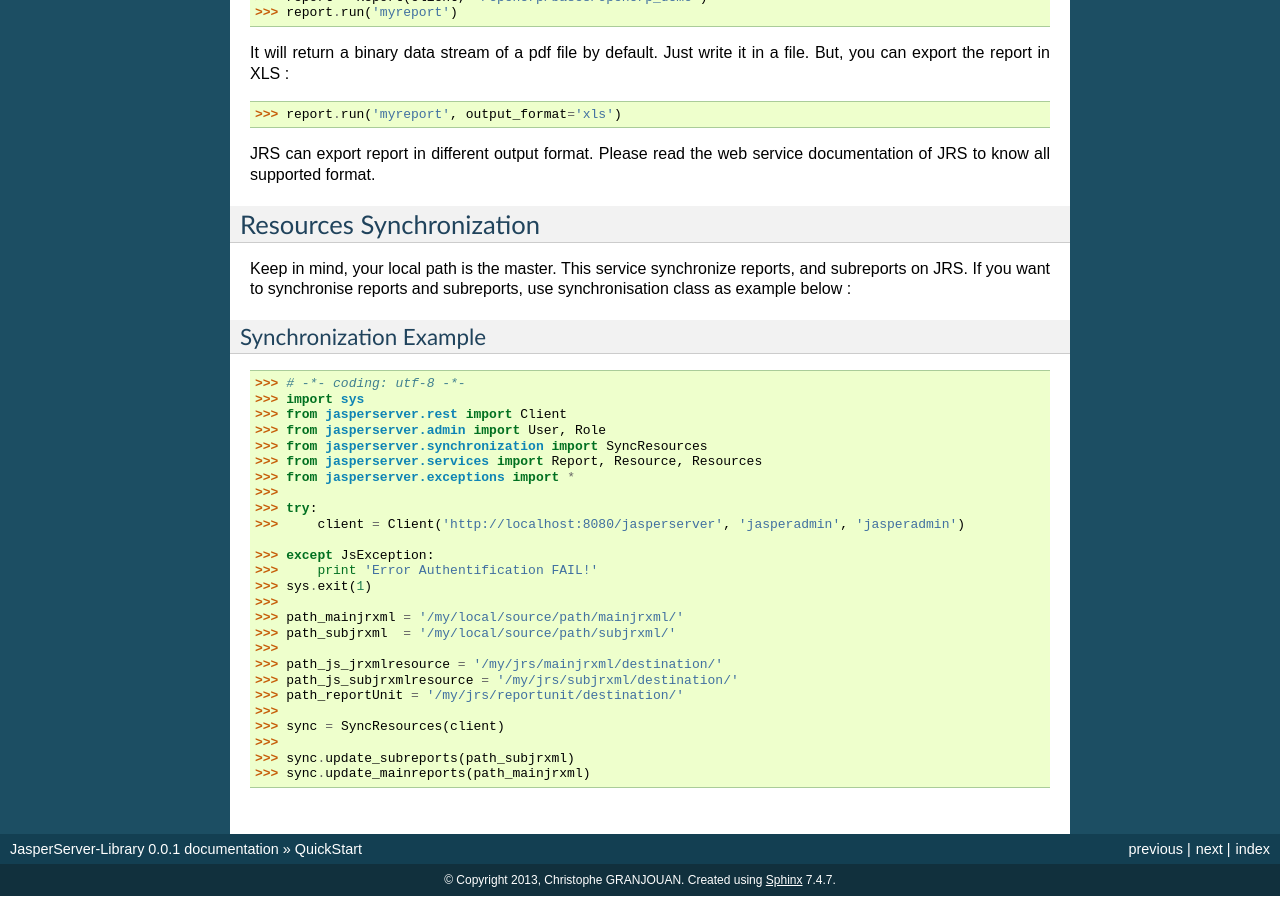
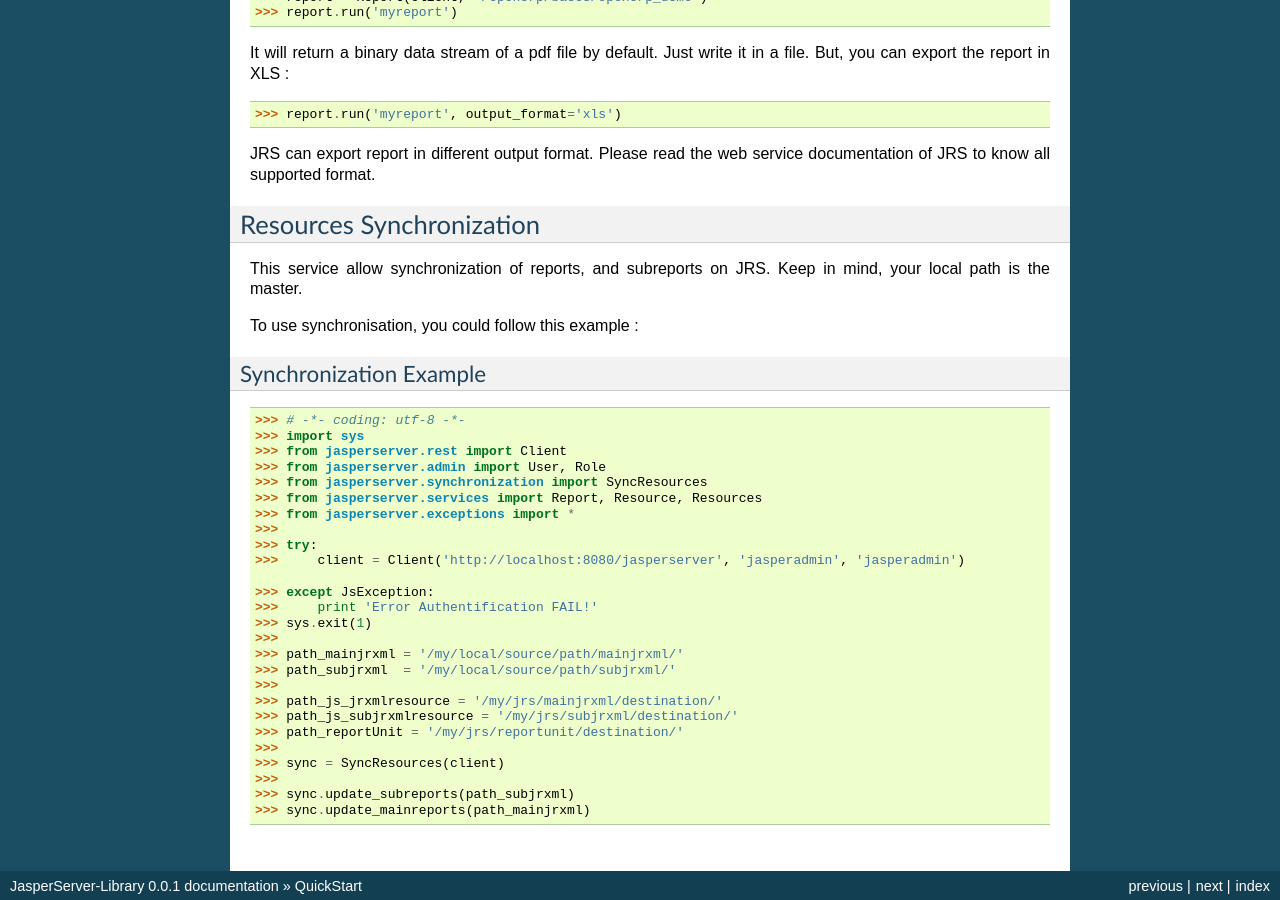
Before and after one commit to kryskool/JasperServer-Library, a Sphinx documentation site: the page built from doc/source/quickstart.rst, in a window 1280 px wide and 900 px high, scrolled down 1977 px. Built offline with Sphinx 7.4.7, drawn with Linux system fonts in a browser that asks for light colours.

Commit message:
[ADD] synchronisation section

```diff
--- a/doc/source/quickstart.rst
+++ b/doc/source/quickstart.rst
@@ -148,9 +148,11 @@ Please read the web service documentation of JRS to know all supported format.
 Resources Synchronization
 =========================
 
+
+This service allow synchronization of reports, and subreports on JRS.
 Keep in mind, your local path is the master.
-This service synchronize reports, and subreports on JRS.
-If you want to synchronise reports and subreports, use synchronisation class as example below :
+
+To use synchronisation, you could follow this example :
 
 Synchronization Example
 _______________________
```
